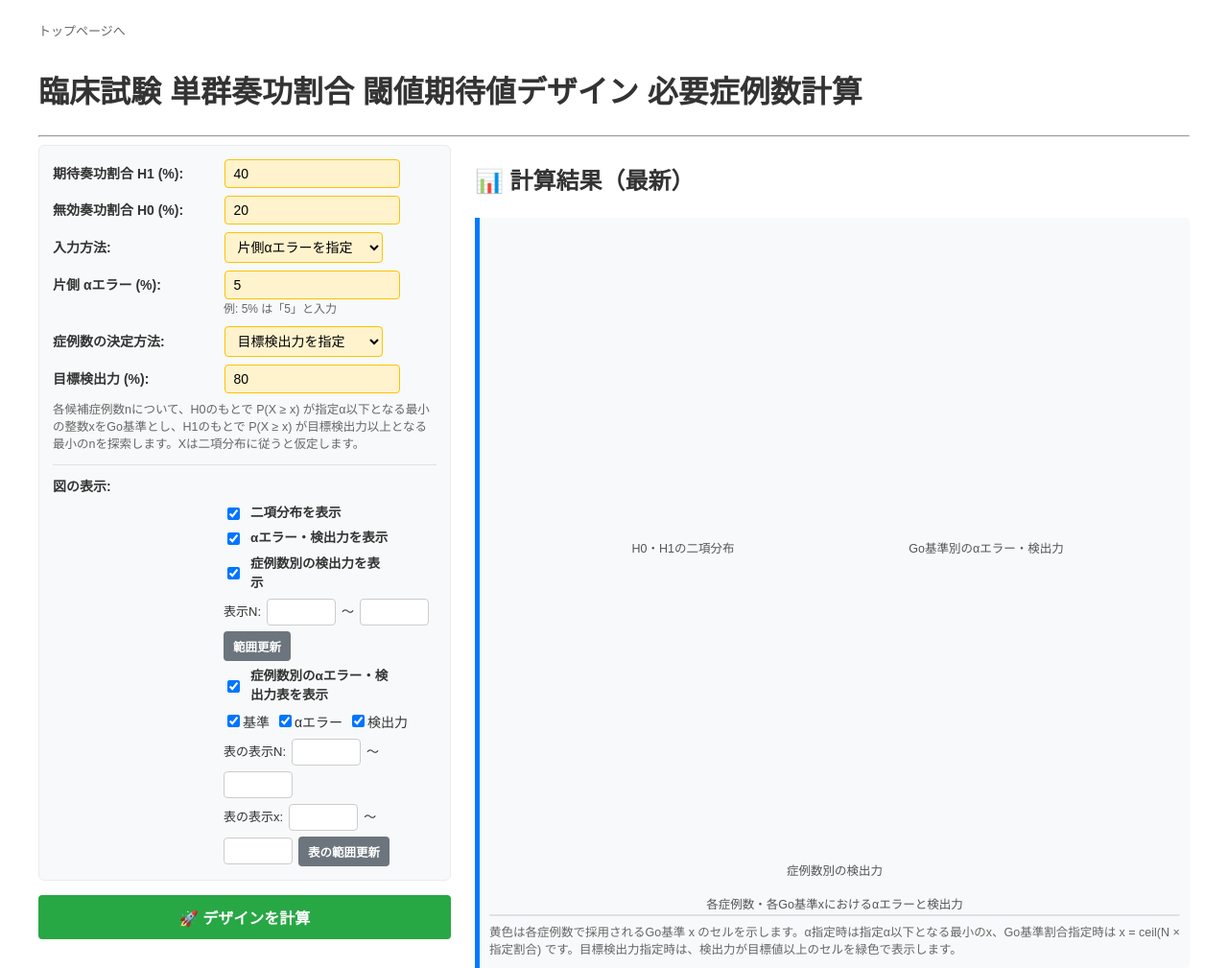
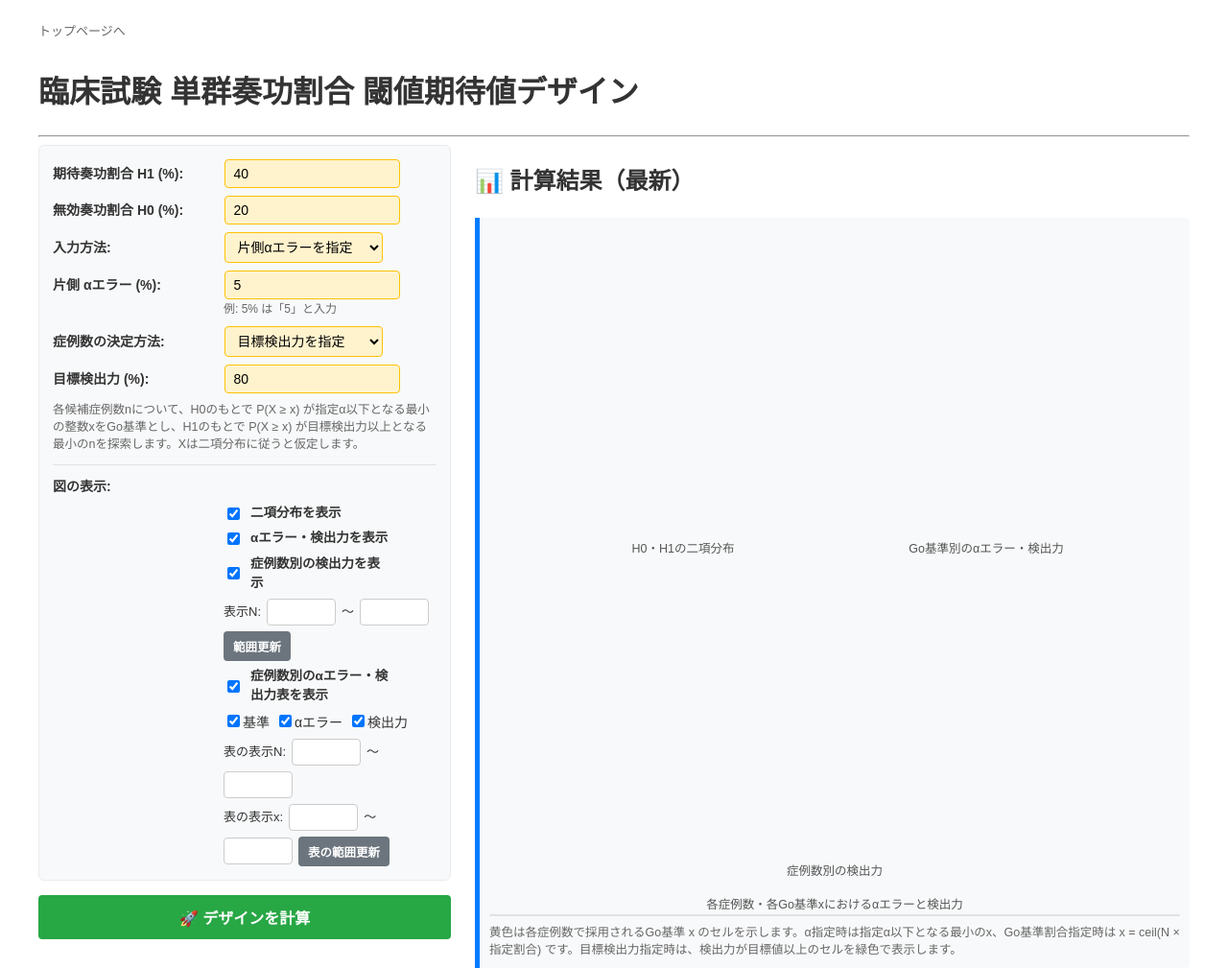
Before and after one commit to junnomatsu/junnomatsu.github.io, a plain HTML site: page single_binary.html in a window 1280 px wide. Shown: the top 1009 px of the page at 96% size. Drawn offline with nearby package versions, Linux system fonts and the light colour scheme.

Commit message:
Update HTML files

```diff
--- a/single_binary.html
+++ b/single_binary.html
@@ -79,7 +79,7 @@
 </head>
 <body>
     <a class="top-link" href="index.html">トップページへ</a>
-    <h1>臨床試験 単群奏功割合 閾値期待値デザイン 必要症例数計算</h1>
+    <h1>臨床試験 単群奏功割合 閾値期待値デザイン</h1>
     <hr>
 
     <div class="main-container">
```
